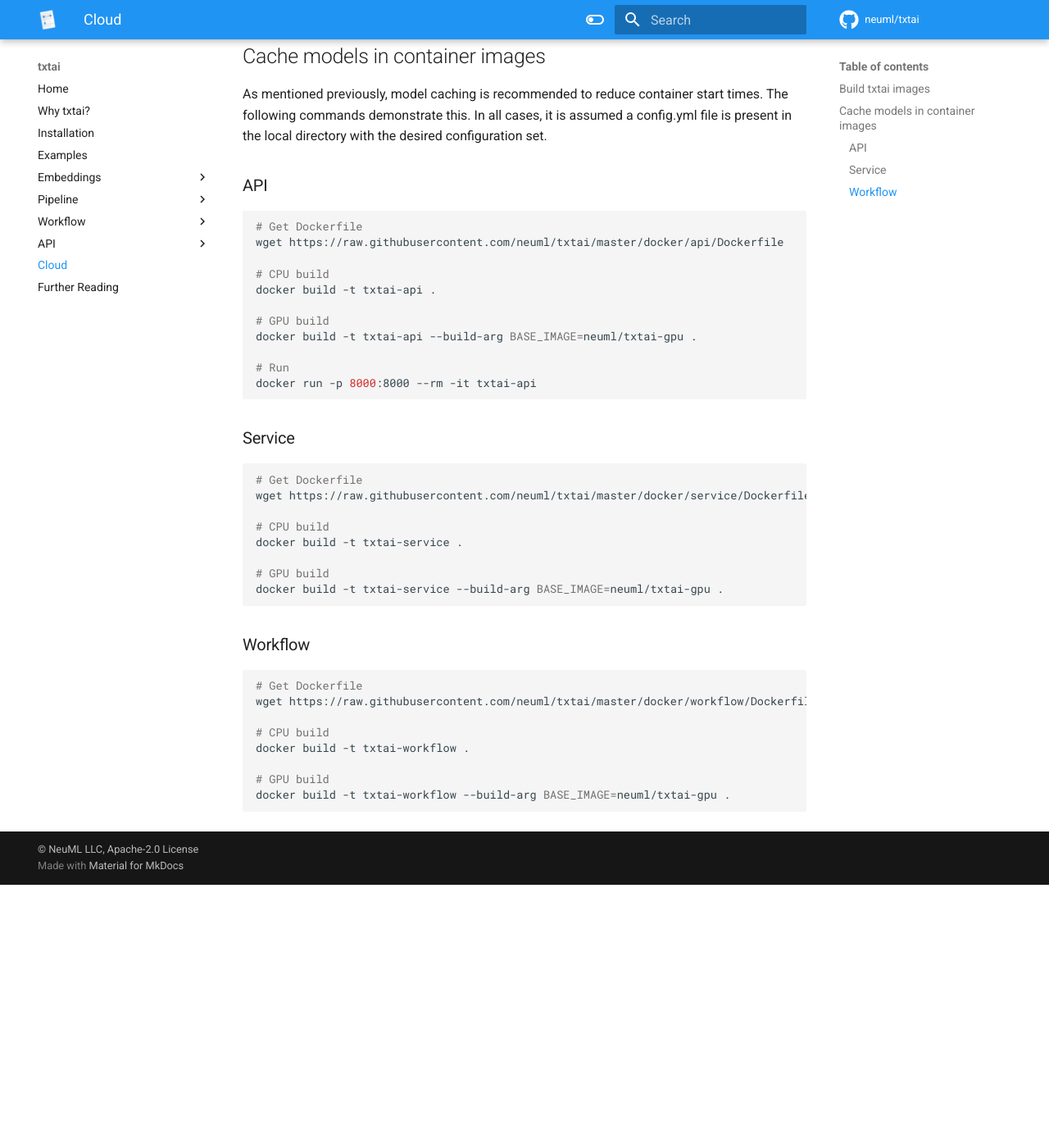
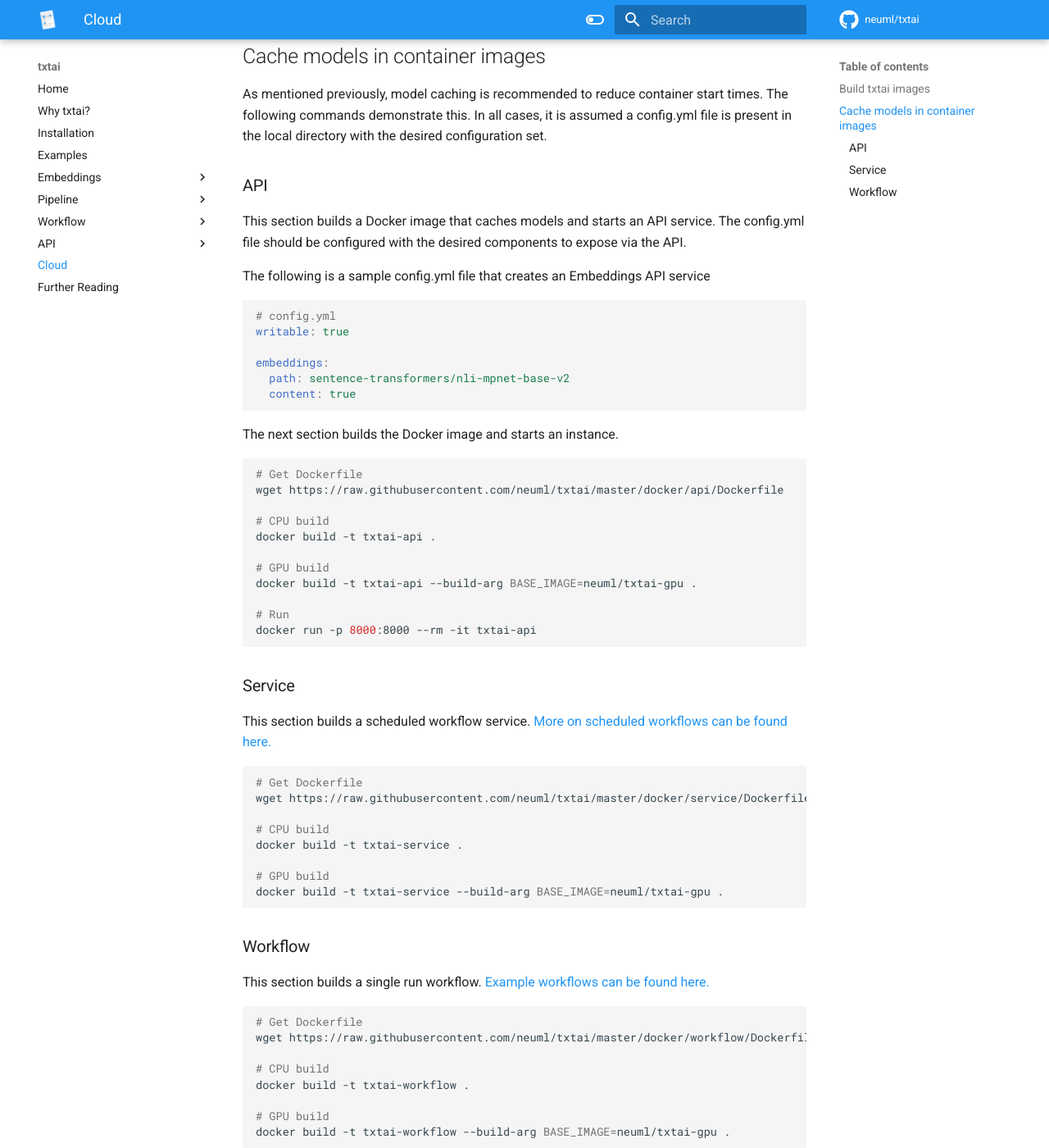
Before and after one commit to neuml/txtai, an MkDocs documentation site: the page built from docs/cloud.md, in a window 1280 px wide and 1400 px high, scrolled down 1201 px. Shown: the whole window at 82% size. Built offline with MkDocs 1.6.1 and Material for MkDocs 9.7.7, drawn with Linux system fonts in a browser that asks for light colours; comment, search, counter and statistics services are not loaded; before the commit the page ends 2280 px from its top, so only the background shows below that.

Commit message:
Update documentation

````diff
--- a/docs/cloud.md
+++ b/docs/cloud.md
@@ -44,6 +44,21 @@
 As mentioned previously, model caching is recommended to reduce container start times. The following commands demonstrate this. In all cases, it is assumed a config.yml file is present in the local directory with the desired configuration set.
 
 ### API
+This section builds a Docker image that caches models and starts an API service. The config.yml file should be configured with the desired components to expose via the API.
+
+The following is a sample config.yml file that creates an Embeddings API service
+
+```yaml
+# config.yml
+writable: true
+
+embeddings:
+  path: sentence-transformers/nli-mpnet-base-v2
+  content: true
+```
+
+The next section builds the Docker image and starts an instance.
+
 ```bash
 # Get Dockerfile
 wget https://raw.githubusercontent.com/neuml/txtai/master/docker/api/Dockerfile
@@ -59,6 +74,8 @@
 ```
 
 ### Service
+This section builds a scheduled workflow service. [More on scheduled workflows can be found here.](../workflow/schedule)
+
 ```bash
 # Get Dockerfile
 wget https://raw.githubusercontent.com/neuml/txtai/master/docker/service/Dockerfile
@@ -71,6 +88,8 @@
 ```
 
 ### Workflow
+This section builds a single run workflow. [Example workflows can be found here.](../examples/#workflows)
+
 ```bash
 # Get Dockerfile
 wget https://raw.githubusercontent.com/neuml/txtai/master/docker/workflow/Dockerfile
````
